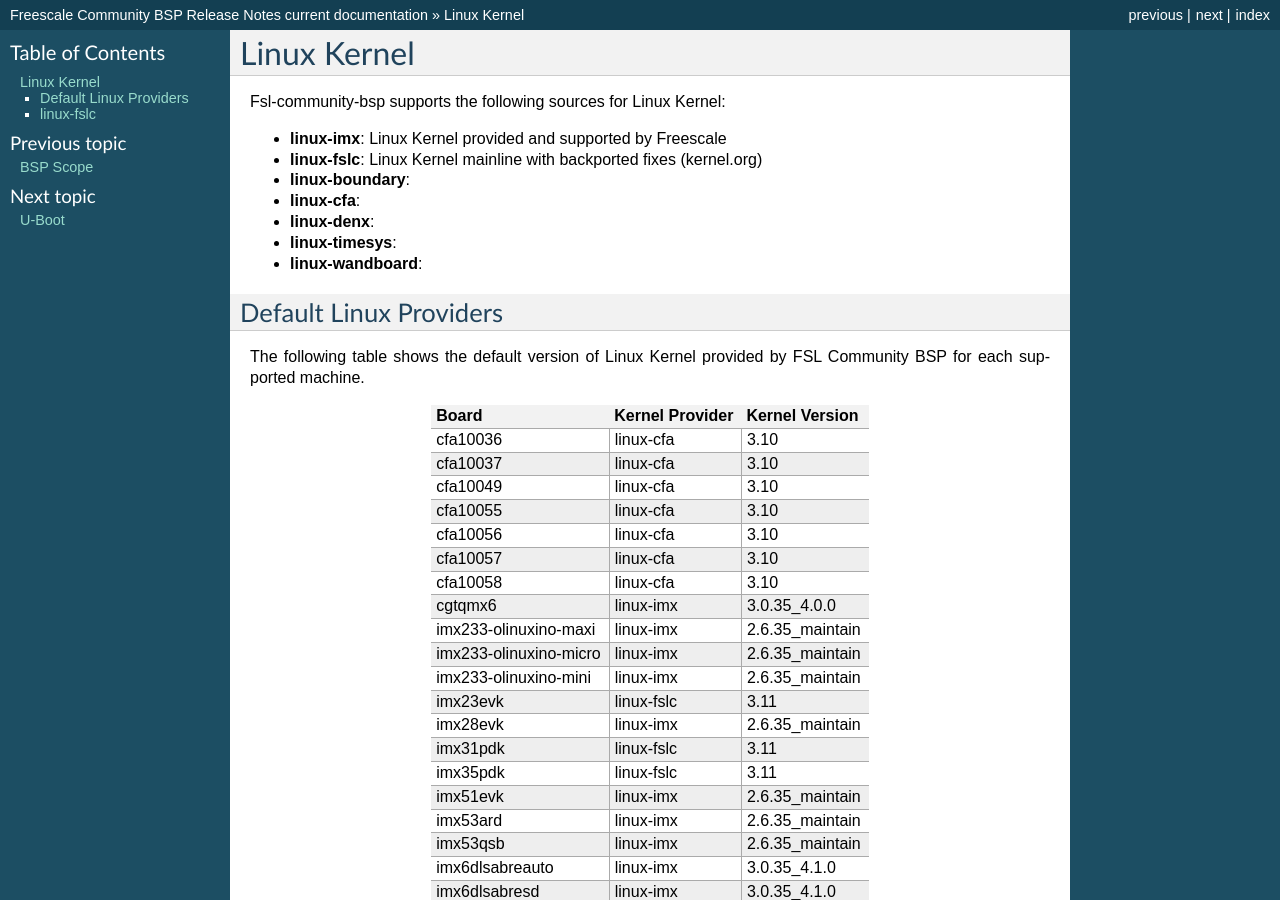
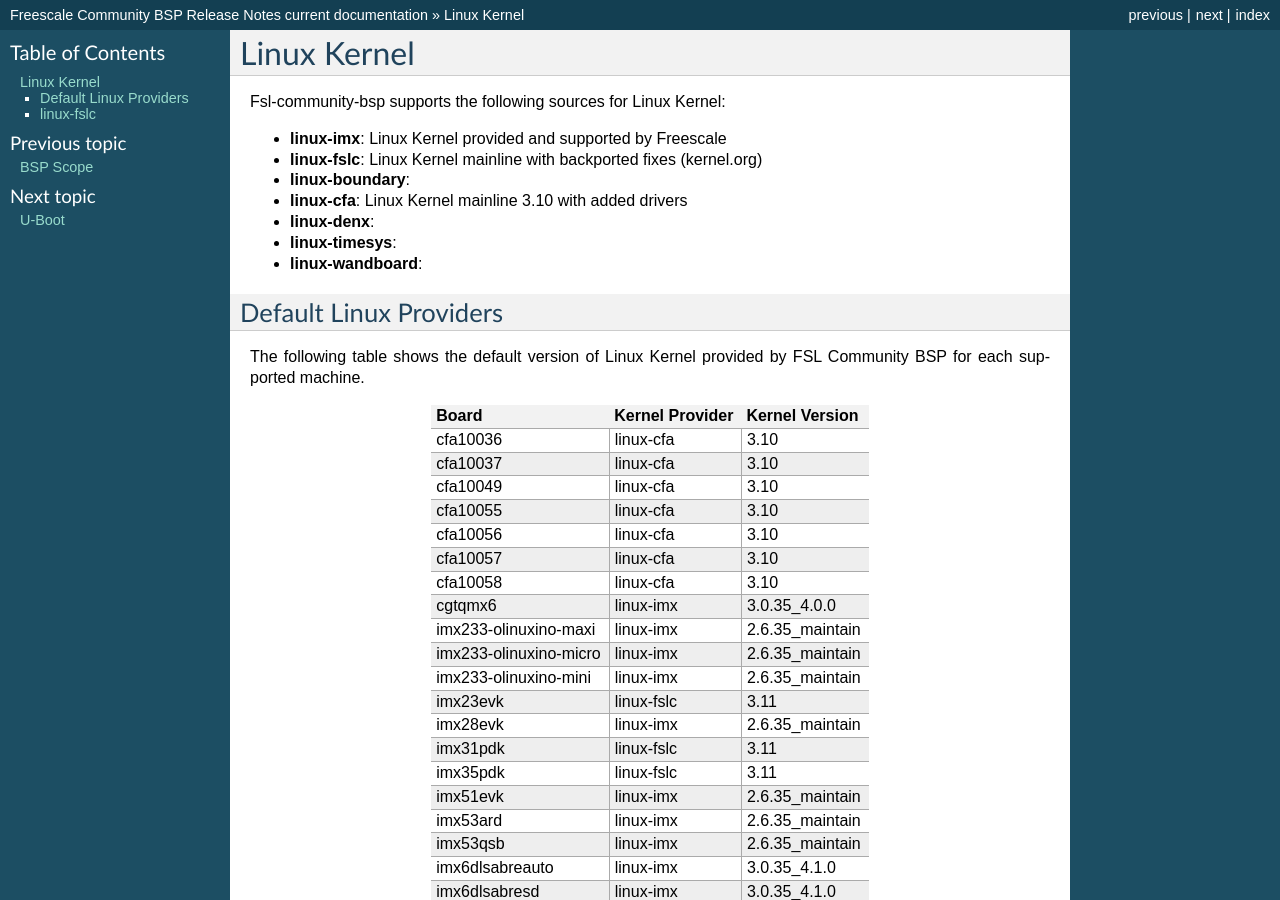
Before and after one commit to Freescale/Documentation, a Sphinx documentation site: the page built from release-notes/source/kernel-linux.rst, in a window 1280 px wide and 900 px high. Built offline with Sphinx 7.4.7, drawn with Linux system fonts in a browser that asks for light colours.

Commit message:
Add some information about the linux kernel for cfa boards
Signed-off-by: Alexandre Belloni <alexandre.belloni@free-electrons.com>

```diff
--- a/release-notes/source/kernel-linux.rst
+++ b/release-notes/source/kernel-linux.rst
@@ -13,7 +13,7 @@
 * **linux-imx**: Linux Kernel provided and supported by Freescale
 * **linux-fslc**: Linux Kernel mainline with backported fixes (kernel.org)
 * **linux-boundary**:
-* **linux-cfa**:
+* **linux-cfa**: Linux Kernel mainline 3.10 with added drivers
 * **linux-denx**:
 * **linux-timesys**:
 * **linux-wandboard**:
```
